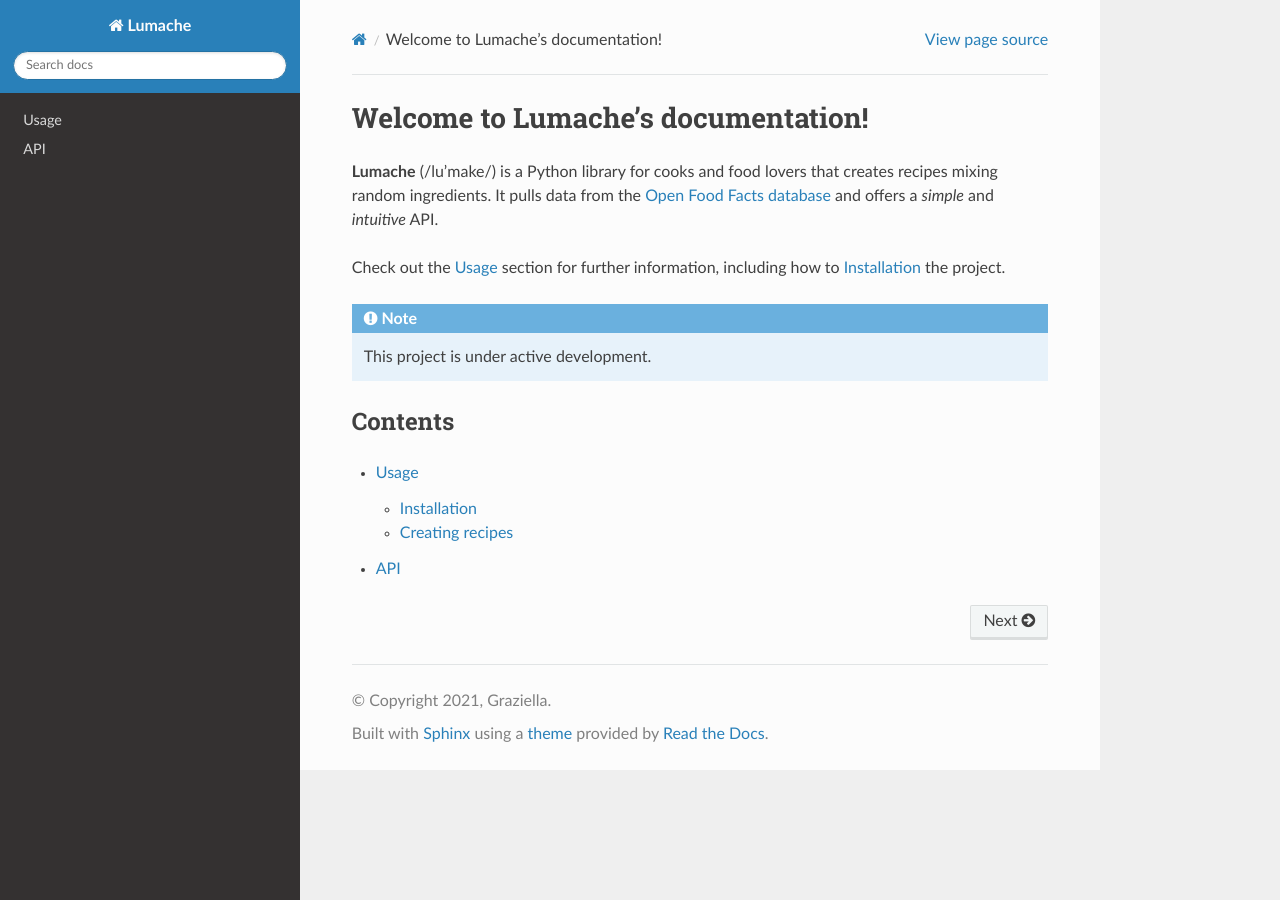
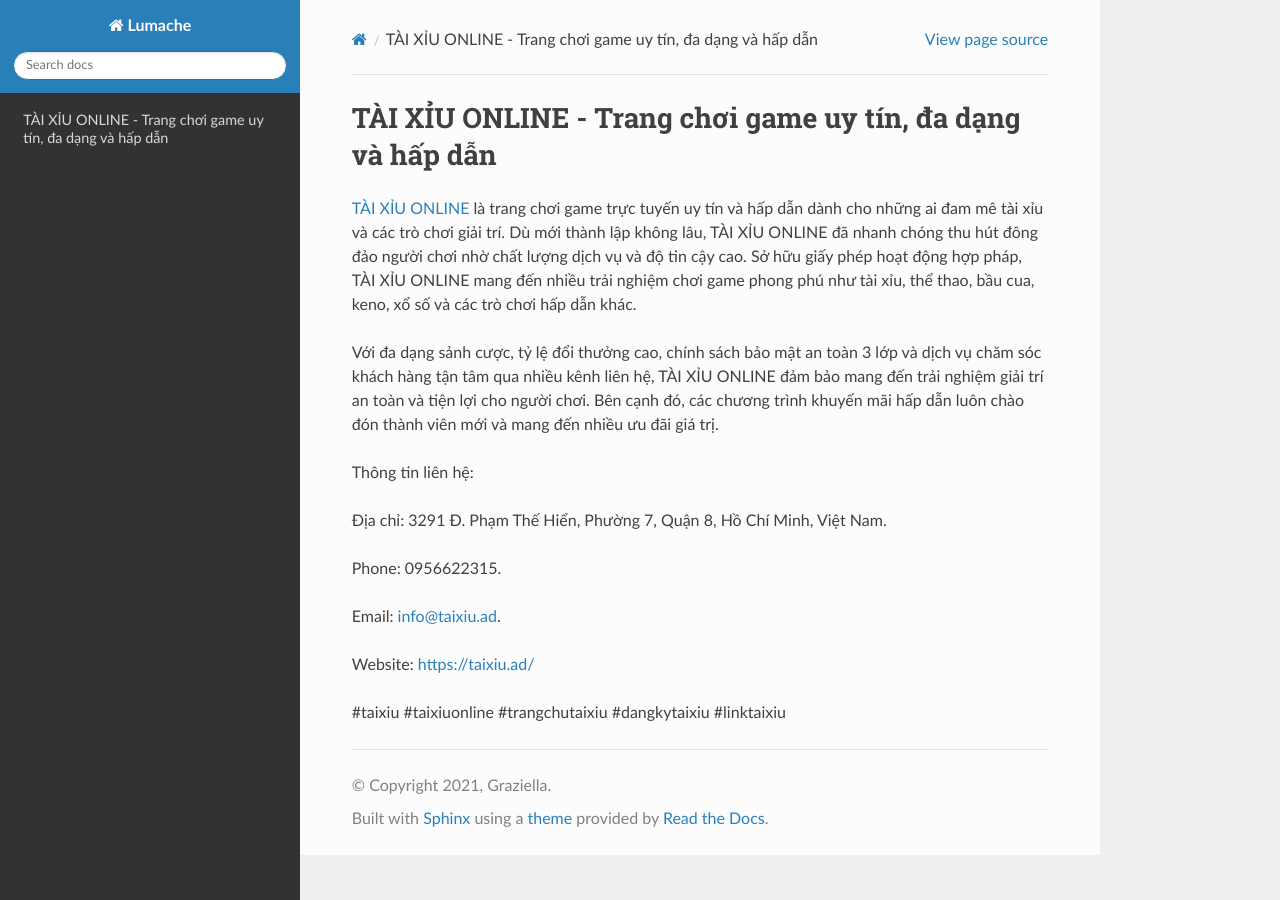
Before and after one commit to parkisngan19/taixiuad, a Sphinx documentation site: the page built from docs/source/index.rst, in a window 1280 px wide. Built offline with Sphinx 7.4.7 and the Read the Docs theme 3.1.0, drawn with Linux system fonts in a browser that asks for light colours.

Commit message:
Update index.rst

```diff
--- a/docs/source/index.rst
+++ b/docs/source/index.rst
@@ -1,22 +1,18 @@
-Welcome to Lumache's documentation!
+TÀI XỈU ONLINE - Trang chơi game uy tín, đa dạng và hấp dẫn
 ===================================
 
-**Lumache** (/lu'make/) is a Python library for cooks and food lovers
-that creates recipes mixing random ingredients.
-It pulls data from the `Open Food Facts database <https://world.openfoodfacts.org/>`_
-and offers a *simple* and *intuitive* API.
+`TÀI XỈU ONLINE <https://taixiu.ad/>`_ là trang chơi game trực tuyến uy tín và hấp dẫn dành cho những ai đam mê tài xỉu và các trò chơi giải trí. Dù mới thành lập không lâu, TÀI XỈU ONLINE đã nhanh chóng thu hút đông đảo người chơi nhờ chất lượng dịch vụ và độ tin cậy cao. Sở hữu giấy phép hoạt động hợp pháp, TÀI XỈU ONLINE mang đến nhiều trải nghiệm chơi game phong phú như tài xỉu, thể thao, bầu cua, keno, xổ số và các trò chơi hấp dẫn khác.
 
-Check out the :doc:`usage` section for further information, including
-how to :ref:`installation` the project.
+Với đa dạng sảnh cược, tỷ lệ đổi thưởng cao, chính sách bảo mật an toàn 3 lớp và dịch vụ chăm sóc khách hàng tận tâm qua nhiều kênh liên hệ, TÀI XỈU ONLINE đảm bảo mang đến trải nghiệm giải trí an toàn và tiện lợi cho người chơi. Bên cạnh đó, các chương trình khuyến mãi hấp dẫn luôn chào đón thành viên mới và mang đến nhiều ưu đãi giá trị.
 
-.. note::
+Thông tin liên hệ:
 
-   This project is under active development.
+Địa chỉ: 3291 Đ. Phạm Thế Hiển, Phường 7, Quận 8, Hồ Chí Minh, Việt Nam.
 
-Contents
---------
+Phone: 0956622315.
 
-.. toctree::
+Email: info@taixiu.ad.
 
-   usage
-   api
+Website: https://taixiu.ad/
+
+#taixiu #taixiuonline #trangchutaixiu #dangkytaixiu #linktaixiu
```
